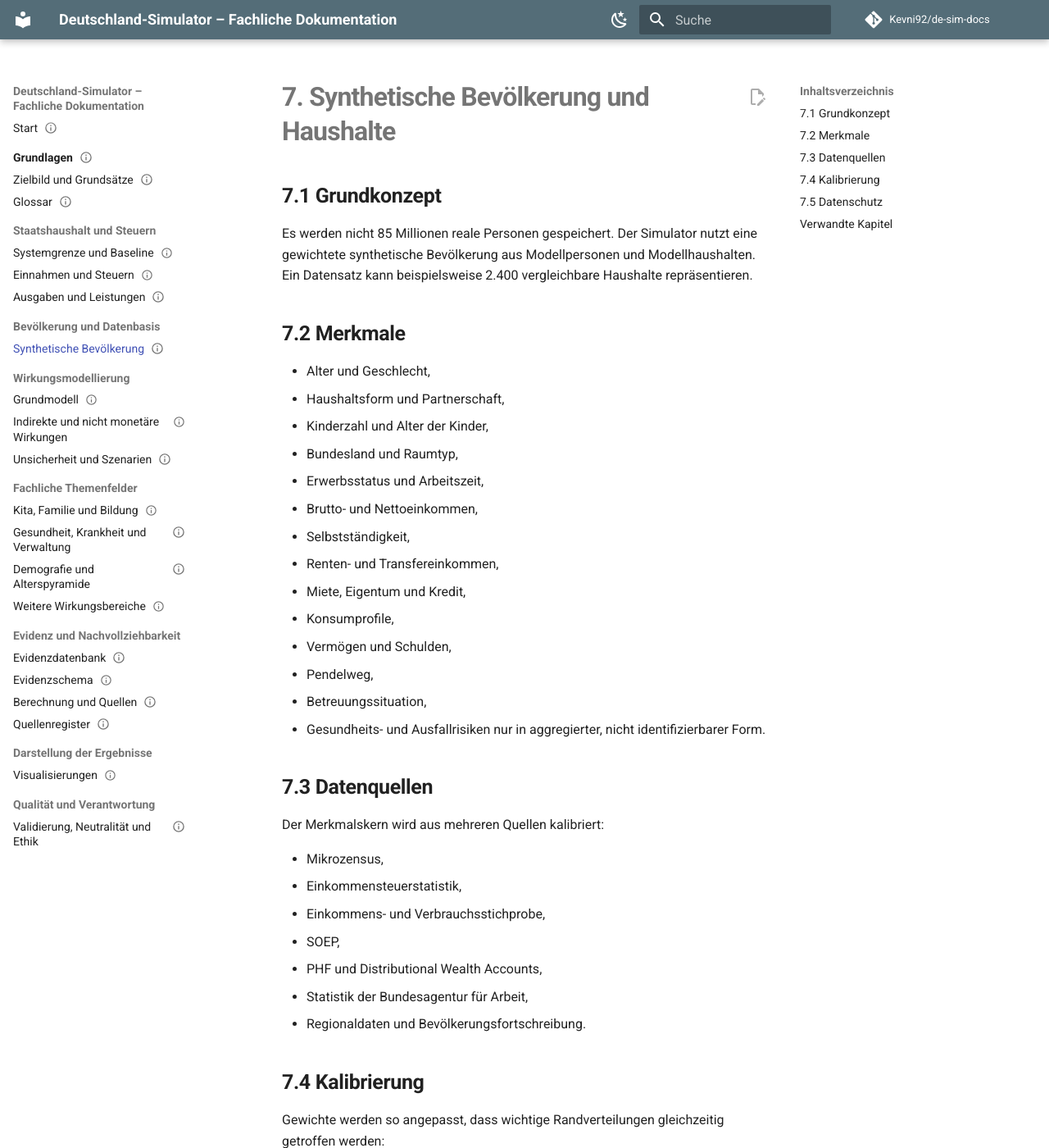
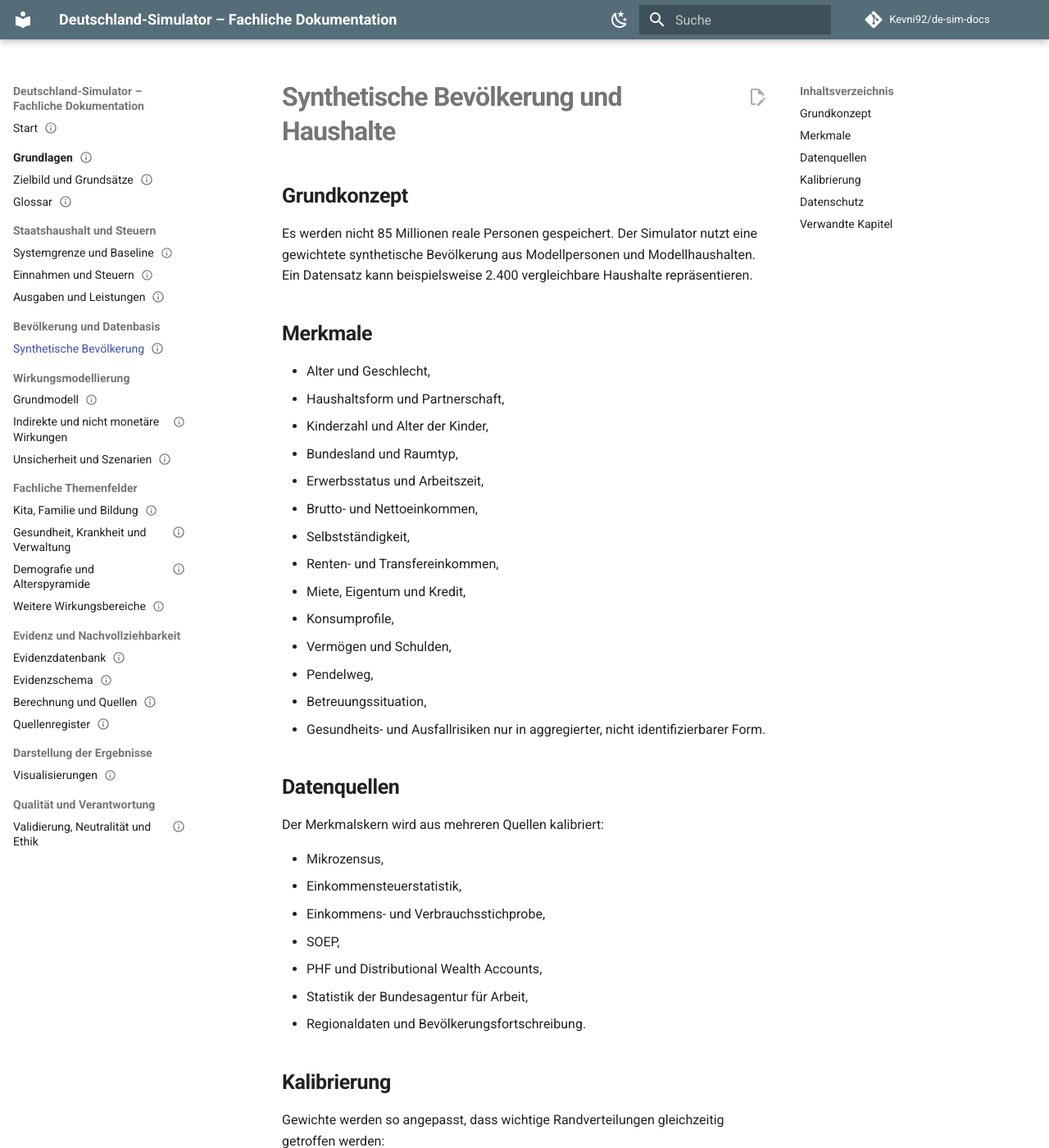
Before and after one commit to Kevni92/de-sim-docs, an MkDocs documentation site: the page built from docs/03-daten/synthetische-bevoelkerung.md, in a window 1280 px wide and 1400 px high. Shown: the whole window at 82% size. Built offline with MkDocs 1.6.1 and Material for MkDocs 9.7.7, drawn with Linux system fonts in a browser that asks for light colours; comment, search, counter and statistics services are not loaded; some of the changed text lies outside the part shown.

Commit message:
docs: Bevölkerungsmodell fachlich bereinigen

```diff
--- a/docs/03-daten/synthetische-bevoelkerung.md
+++ b/docs/03-daten/synthetische-bevoelkerung.md
@@ -1,17 +1,17 @@
 ---
 title: Synthetische Bevölkerung und Haushalte
-summary: Modulares Kapitel des Pflichtenhefts und Research Briefings.
-status: Arbeitsstand 0.3
+summary: Fachliche Beschreibung der Modellbevölkerung, ihrer Merkmale, Datenquellen und Kalibrierung.
+status: Arbeitsstand 0.4
 last_updated: 2026-07-13
 ---
 
-# 7. Synthetische Bevölkerung und Haushalte
+# Synthetische Bevölkerung und Haushalte
 
-## 7.1 Grundkonzept
+## Grundkonzept
 
 Es werden nicht 85 Millionen reale Personen gespeichert. Der Simulator nutzt eine gewichtete synthetische Bevölkerung aus Modellpersonen und Modellhaushalten. Ein Datensatz kann beispielsweise 2.400 vergleichbare Haushalte repräsentieren.
 
-## 7.2 Merkmale
+## Merkmale
 
 - Alter und Geschlecht,
 - Haushaltsform und Partnerschaft,
@@ -28,7 +28,7 @@ Es werden nicht 85 Millionen reale Personen gespeichert. Der Simulator nutzt ein
 - Betreuungssituation,
 - Gesundheits- und Ausfallrisiken nur in aggregierter, nicht identifizierbarer Form.
 
-## 7.3 Datenquellen
+## Datenquellen
 
 Der Merkmalskern wird aus mehreren Quellen kalibriert:
 
@@ -40,7 +40,7 @@ Der Merkmalskern wird aus mehreren Quellen kalibriert:
 - Statistik der Bundesagentur für Arbeit,
 - Regionaldaten und Bevölkerungsfortschreibung.
 
-## 7.4 Kalibrierung
+## Kalibrierung
 
 Gewichte werden so angepasst, dass wichtige Randverteilungen gleichzeitig getroffen werden:
 
@@ -52,7 +52,7 @@ Gewichte werden so angepasst, dass wichtige Randverteilungen gleichzeitig getrof
 - regionale Verteilung,
 - Steuer- und Beitragsaggregate.
 
-## 7.5 Datenschutz
+## Datenschutz
 
 Es werden keine echten Einzeldatensätze öffentlich ausgeliefert. Forschungsdaten mit Zugangsbeschränkungen werden nur in zugelassenen Umgebungen verarbeitet; öffentliche Exporte enthalten synthetische oder ausreichend aggregierte Daten.
 
```
Also changed, not shown: other parts of docs/03-daten/synthetische-bevoelkerung.md (+1 -1 lines).
